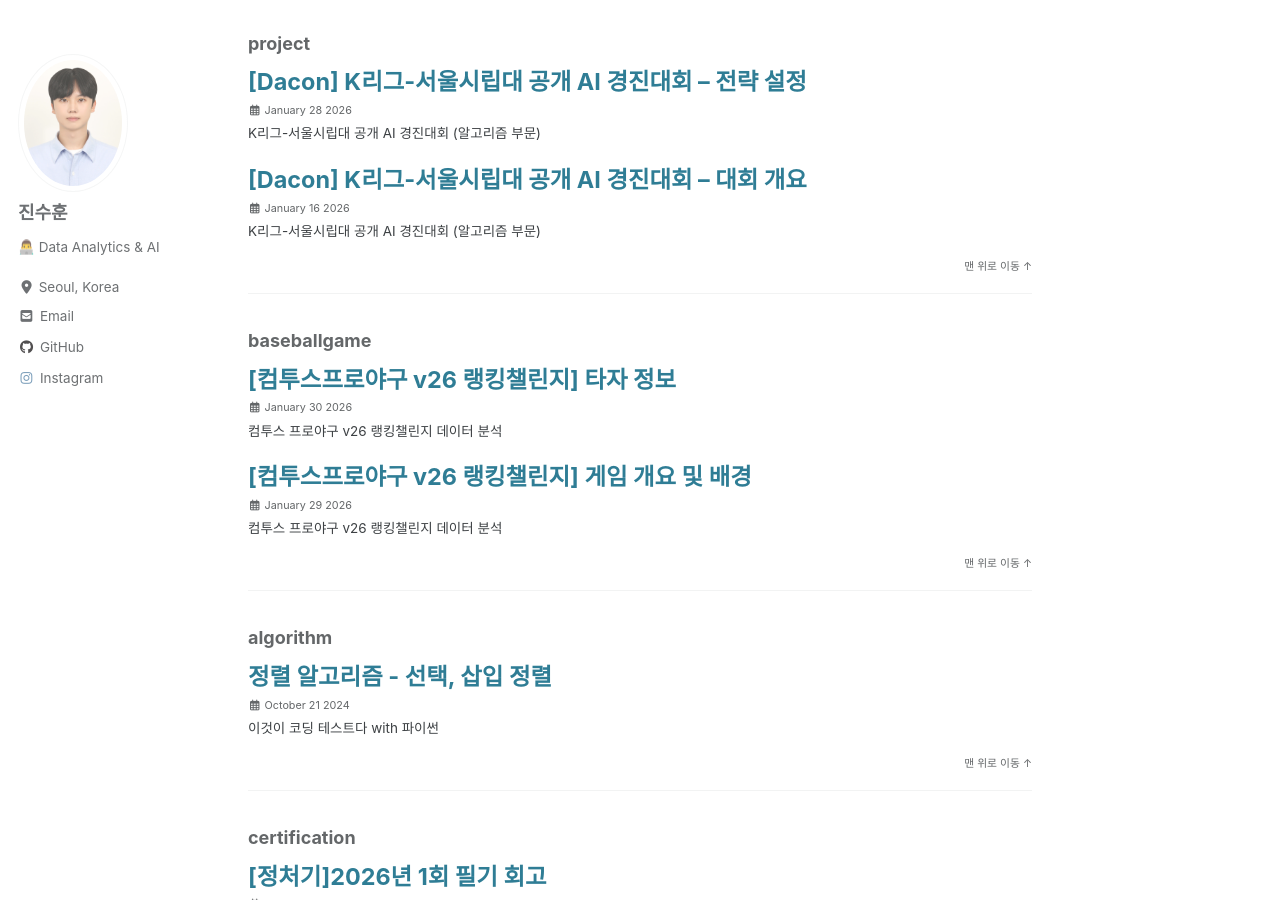
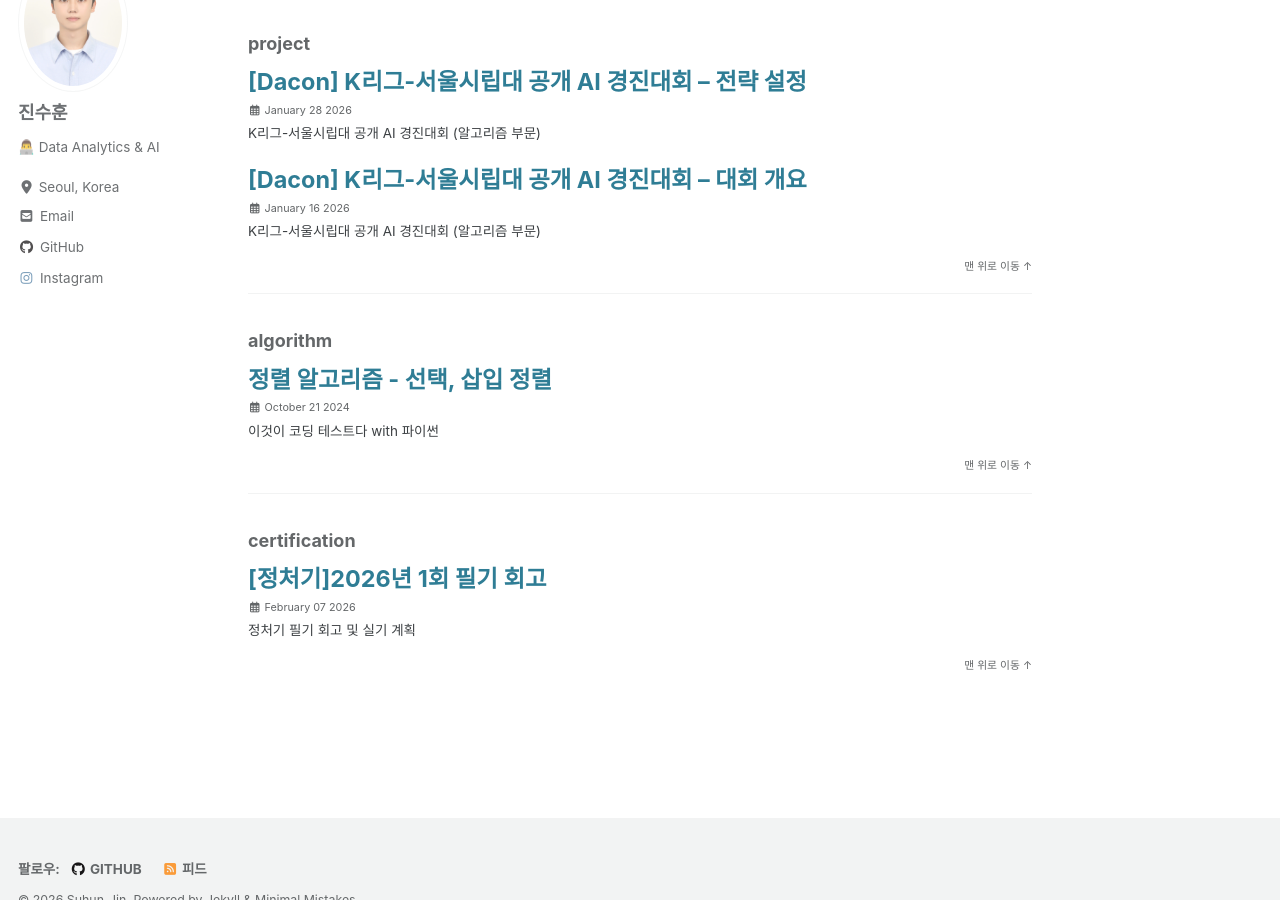
Before and after one commit to huniii32/huniii32.github.io, a Jekyll site: the page built from _pages/category-archive.md, in a window 1280 px wide and 900 px high, scrolled down 1474 px. Built offline with Jekyll 4.4.1, drawn with Linux system fonts in a browser that asks for light colours; cached includes are drawn as plain includes; nearby versions of some CDN libraries; some web fonts are replaced; part of the change alters nothing that is shown.

Commit message:
Remove: 컴프야(컴투스프로야구) 시리즈 글·이미지·목록 링크 전체 삭제

```diff
--- a/_pages/project.md
+++ b/_pages/project.md
@@ -13,7 +13,3 @@ layout: single
 ### [Dacon][K리그-서울시립대 공개 AI 경진대회 (알고리즘 부문)]
 [01: 대회 개요](https://huniii32.github.io/project/project-01)
 [02: 대회 전략 설정](https://huniii32.github.io/project/project-02)
-
-### [Game][컴투스 프로야구 v26 랭킹챌린지 타자, 투수 분석]
-[01: 개요](https://huniii32.github.io/baseballgame/game-01)
-[02: 타자 정보](https://huniii32.github.io/baseballgame/game-02)
--- a/_posts/2026-01-29-game-01.md
+++ /dev/null
@@ -1,118 +0,0 @@
----
-title: "[컴투스프로야구 v26 랭킹챌린지] 게임 개요 및 배경"
-excerpt: "컴투스 프로야구 v26 랭킹챌린지 데이터 분석"
-categories:
- - baseballgame
-tags:
-  - baseball
-  - sports data
-  - data analytics
-search: true
-
-toc: true
-toc_sticky: true
-use_math: true
----
-
-# ⚾ 컴투스 프로야구 데이터 분석 시리즈 개요
-
-## 1. 이 시리즈를 시작하는 이유
-
-야구 게임을 하다 보면 이런 질문이 자연스럽게 생긴다.
-
-- 이 선수, 체감은 좋은데 수치로도 좋은 걸까?
-- 같은 OVR인데 왜 성능 차이가 크게 느껴질까?
-- 타자와 투수의 ‘강함’은 무엇으로 결정되는 걸까?
-
-컴투스 프로야구는 단순한 카드 게임이 아니라
-**수치, 확률, 메타가 결합된 데이터 기반 시뮬레이션 게임**이다.
-
-이 시리즈는 게임 플레이 경험에 의존하던 판단을 넘어,
-**데이터로 타자와 투수를 분석하고 해석하는 것**을 목표로 한다.
-
----
-
-## 2. 분석 대상과 범위
-
-본 분석은 컴투스 프로야구 내 **타자·투수 카드**를 대상으로 한다.
-
-### 분석 대상
-- 타자 카드 (파워, 정확, 선구, 인내, 주루, 수비)
-- 투수 카드 (구속, 변화, 구위, 제구, 지구력, 수비)
-
-### 분석 범위
-- 기본 스탯 구조 분석
-- 스탯 간 상관관계
-- 포지션·유형별 성능 차이
-- 체감 성능과 수치의 괴리
-- 메타 변화에 따른 가치 변화
-
-※ 특정 시즌/카드에 국한되지 않고, 가능한 한 **구조적 관점의 분석**을 지향한다.
-
----
-
-## 3. 분석 관점과 접근 방식
-
-이 시리즈는 단순한 스탯 나열이 아니다.
-다음과 같은 질문을 중심으로 분석한다.
-
-### 타자 분석 관점
-- 컨택 vs 파워의 실제 기여도는 어떻게 다른가?
-- 선구 수치는 출루에 얼마나 영향을 주는가?
-- 스피드는 체감 성능에 얼마나 반영되는가?
-- 포지션별로 중요한 스탯은 무엇인가?
-
-### 투수 분석 관점
-- 구속·제구·변화구 중 가장 영향력이 큰 요소는?
-- 구종 개수와 성능의 관계
-- 선발과 불펜의 스탯 해석 차이
-- 체력 수치의 실제 의미
-
-모든 분석은 **“게임 로직상 이 수치가 어떤 역할을 하는가”**를 중심으로 진행한다.
-
----
-
-## 4. 데이터 분석 방법
-
-분석은 다음과 같은 흐름으로 진행된다.
-
-1. 카드 스탯 데이터 정리
-2. 파생 변수 생성 (비율, 합성 지표 등)
-3. 통계적 분석
-   - 분포 분석
-   - 상관관계
-   - 그룹 비교
-4. 시각화를 통한 패턴 해석
-5. 실제 게임 체감과의 비교
-
-데이터 분석 도구로는 Python 기반 분석 환경을 활용하며, 시각화와 해석을 중심으로 설명한다.
-
----
-
-## 5. 앞으로 다룰 콘텐츠 예고
-
-이 시리즈에서는 매주 다음과 같은 주제를 다룰 예정이다.
-
-- 타자 핵심 스탯 구조 분석
-- 투수 구종 구성과 성능 관계
-- “체감이 좋은 선수”의 데이터적 특징
-
-각 글은 **하나의 질문 → 데이터 분석 → 해석 → 정리** 형태로 구성된다.
-
----
-
-## 6. 이 글을 읽는 사람에게
-
-이 시리즈는 고수만을 위한 분석도, 초보를 위한 공략도 아니다.
-
-- 왜 이 선수가 강한지 알고 싶은 사람
-- 카드 선택을 감이 아니라 근거로 하고 싶은 사람
-- 게임을 데이터 관점에서 보고 싶은 사람
-
-이라면 충분히 재미있게 읽을 수 있도록 구성할 예정이다.
-
-다음 글에서는 **타자 스탯 구조 분석**부터 시작한다.
-
----
-
-컴투스 프로야구 v26 : [사이트](https://cpbv-community.com2us.com/)
--- a/_posts/2026-01-30-game-02.md
+++ /dev/null
@@ -1,218 +0,0 @@
----
-title: "[컴투스프로야구 v26 랭킹챌린지] 타자 정보"
-excerpt: "컴투스 프로야구 v26 랭킹챌린지 데이터 분석"
-categories:
- - baseballgame
-tags:
-  - baseball
-  - sports data
-  - data analytics
-search: true
-
-toc: true
-toc_sticky: true
-use_math: true
----
-
-# ⚾ 컴투스 프로야구 데이터 분석 시리즈(타자 정보)
-
-홈런 메타 기준으로 타자를 어떻게 봐야 하는지...
-
-컴프야에서 타자 이야기를 하다 보면 이론이랑 실제 체감이 다른 부분이 꼭 나온다.
-확률, 출루, 컨택도 분명 의미는 있는데 결국 게임 결과를 보면 한 가지로 귀결된다.
-
-<span class="emphasis-underline">이 게임은 홈런이 제일 중요하다.</span>
-
-그래서 이 글에서는 타자와 관련된 모든 요소를 한 번에 정리하되,
-이론보다는 **지금 메타 기준에서 실제로 쓰이는 판단 기준** 위주로 정리해보려고 한다.
-
----
-
-## 1. 타자 스탯, 우선순위는 이미 정해져 있다
-
-<figure class="figure-ui">
-  <img src="{{ '/assets/images/project/baseball/series_batter/post_02/batter_level.png' | relative_url }}" alt="타자 능력치">
-</figure>
-
-컴프야에서 타자 스탯 중요도를 정리하면 대부분 아래 순서로 수렴한다.
-
-### 1️⃣ 파워
-- 홈런 확률의 핵심
-- 타구 속도, 장타 기대값에 직결
-
-컴프야는 한 점씩 쌓는 게임이 아니다.
-한 방으로 흐름을 가져오는 게임이라 파워 스탯은 타자 평가의 출발점이다.
-
-### 2️⃣ 정확
-- 안타 확률
-- 발사각 안정성
-
-파워가 아무리 높아도
-정확이 받쳐주지 않으면 뜬공 아웃이나 범타 비율이 급격히 늘어난다.
-거포일수록 정확이 더 중요해진다...(가설)
-
-### 3️⃣ 선구
-- 이론적으로는 중요
-- 현실적으로는 우선순위 하락
-
-요즘 메타에서는 선구 발동 확률이 낮고 체감도 크지 않다.
-그래서 현재는 <span class="emphasis-underline">파워 → 정확 → 선구</span> 순으로 보는 경우가 많다.
-
-<span class="emphasis-underline">※ 요즘은 파워, 정확을 중요하게 봄</span>
-
-### 4️⃣ 그 외 스탯
-- 인내, 주루, 수비는 기본적으로 후순위
-- 타격 성능에 직접적인 영향은 제한적
-
-다만 예외는 있다.
-
----
-
-## 2. 예외: 외야수는 수비와 송구도 의미가 있다
-
-외야수의 경우에는 타격만 보고 쓰기엔 아쉬운 부분이 있다.
-
-- 수비 스탯
-- 주루
-- 송구 잠재력
-
-이 세 가지가 높으면 **수비 범위, 송구 안정성, 추가 진루 억제**에서 체감 차이가 분명히 난다.
-그래서 외야수는 **타격 + 수비** 밸런스가 맞는 카드가 실전에서 더 좋은 평가를 받는 경우도 많다.
-
----
-
-## 3. 메이저 스킬, 여전히 성능의 중심
-
-스탯 다음으로 중요한 건 스킬이다.
-다만 기준은 단순하다.
-
-- 홈런과 직접 연결되는가
-- 상시 기대값이 높은가
-
-대표적인 메이저 스킬은 다음과 같다.
-
-- 정밀타격
-- 빅게임헌터
-- 대표타자
-- 저니맨
-
-이 스킬들의 공통점은
-조건이 까다롭지 않고 <span class="emphasis-underline">안타·장타 확률</span>을 직접적으로 끌어올린다는 점이다.
-
----
-
-## 4. 타자 잠재력, 사실상 답은 정해져 있다
-
-<figure class="figure-ui">
-  <img src="{{ '/assets/images/project/baseball/series_batter/post_02/batter_potential.png' | relative_url }}" alt="타자 잠재력">
-</figure>
-
-타자 잠재력 중에서 실제 체감을 만드는 건 거의 정해져 있다.
-
-### 풀스윙
-- 유리한 볼카운트에서 타구 속도 증가
-- 홈런 기대값 직접 상승
-
-### 클러치
-- 득점권에서 안타 확률 증가
-- 점수로 이어질 확률 상승
-
-나머지 잠재력들도 의미는 있지만, 우선순위로 보면 <span class="emphasis-underline">풀스윙과 클러치</u>가 압도적이다.
-
----
-
-## 5. 발사각과 핫/콜드존, 홈런의 마지막 퍼즐
-
-<figure class="figure-ui">
-  <img src="{{ '/assets/images/project/baseball/series_batter/post_02/batter_hotcold.png' | relative_url }}" alt="타자 핫콜드존">
-</figure>
-
-### 발사각
-- 홈런이 가장 잘 나오는 구간: 약 **14~18도**
-- 18도를 넘기 시작하면 파워 의존도가 급격히 커짐
-
-타자 스탯이 높아질수록 타구 성향이 거포형으로 변하는 경우가 많다.
-이때 파워가 받쳐주지 않으면 뜬공 아웃이 늘어나기 쉽다.
-
-### 핫 / 콜드존
-- 선수 실제 기록 기반
-- 같은 스탯, 같은 스킬이라도 체감 차이를 만듦
-
-특정 발사각 + 핫존이 겹치는 타자는 유독 홈런이 잘 나오는 느낌을 준다.
-
----
-
-## 6. 각성 시스템, 6각성의 진짜 의미
-
-<figure class="figure-ui">
-  <img src="{{ '/assets/images/project/baseball/series_batter/post_02/batter_awaken_step_01.png' | relative_url }}">
-</figure>
-
-<figure class="figure-ui">
-  <img src="{{ '/assets/images/project/baseball/series_batter/post_02/batter_awaken_step_02.png' | relative_url }}">
-</figure>
-
-선수는 각성을 할 수 있고, **6각성에 도달하면 새로운 각성 잠재력을 하나 더 선택**할 수 있다.
-(최종 9각성까지 존재)
-
-각성 잠재력의 핵심은 하나다.
-
-> 타구 속도를 조건부로 직접 건드린다
-
----
-
-## 7. 타자 각성 잠재력과 현재 메타
-
-### 좌투 / 우투 선호
-- 해당 유형 투수 상대로 타구 속도 증가
-
-현재 메타에서는 <span class="emphasis-underline">우투 선호</span>가 훨씬 많이 쓰인다.
-이유는 단순하게 아직까지 우투 투수 비중이 높기 때문이다.
-
-범용성 면에서는 <span class="emphasis-underline">우투 선호</span>가 가장 무난하다.
-
----
-
-### 땅볼형 / 뜬공형 타자
-요즘 거포 메타의 핵심 포인트다.
-
-- 땅볼형: 낮은 발사각 타구 속도 증가
-- 뜬공형: 높은 발사각 타구 속도 증가
-
-현재 메타에서는
-거포 타자에게 <span class="emphasis-underline">뜬공형 타자 각성</span>을 넣는 경우가 많다.
-
-뜬공 타구는 수비에 걸릴 위험이 있지만,
-타구 속도가 충분히 빨라지면 그 리스크가 그대로 홈런으로 전환되는 경우가 많다.
-
-그래서
-- 파워 높은 거포
-- 풀스윙 최대치 잠재력
-- 중심 타선 배치
-
-이 조합에서는 **뜬공형 각성 잠재력**의 효율이 굉장히 좋다.
-
----
-
-## 8. 최종 정리
-
-지금 컴프야 타자 메타를 기준으로 정리하면 다음 순서다.
-
-1️⃣ 타자의 스탯 (파워 > 정확 > 선구)
-2️⃣ 메이저 스킬
-3️⃣ 타자 잠재력 (풀스윙, 클러치)
-4️⃣ 핫/콜드존 + 발사각
-5️⃣ 각성 잠재력 (우투 선호, 뜬공형 등)
-
-결국 타자를 본다는 건
-<span class="emphasis-underline">홈런이 나올 확률을 얼마나 끌어올릴 수 있느냐</span>를 보는 작업이다.
-
-스탯, 스킬, 잠재력, 각성까지
-한 요소만 떼어놓고 보면 답이 안 나온다.
-전부 한 세트로 봐야 체감이 설명된다.
-
-다음 글에서는 실제 내가 직접 사용하는 카드를 바탕으로 비교 분석해보자.
-
----
-
-컴투스 프로야구 v26 : [사이트](https://cpbv-community.com2us.com/)
```
Also changed, not shown: assets/images/project/baseball/series_batter/post_02/batter_awaken_step_01.png (deleted), assets/images/project/baseball/series_batter/post_02/batter_awaken_step_02.png (deleted), assets/images/project/baseball/series_batter/post_02/batter_hotcold.png (deleted), assets/images/project/baseball/series_batter/post_02/batter_level.png (deleted), assets/images/project/baseball/series_batter/post_02/batter_potential.png (deleted), assets/images/project/baseball/series_pitcher/post_2/투수 각성 잠재력_1.png (deleted), assets/images/project/baseball/series_pitcher/post_2/투수 각성 잠재력_2.png (deleted), assets/images/project/baseball/series_pitcher/post_2/투수 구종.png (deleted), assets/images/project/baseball/series_pitcher/post_2/투수 능력치.png (deleted), assets/images/project/baseball/series_pitcher/post_2/투수 잠재력.png (deleted).
